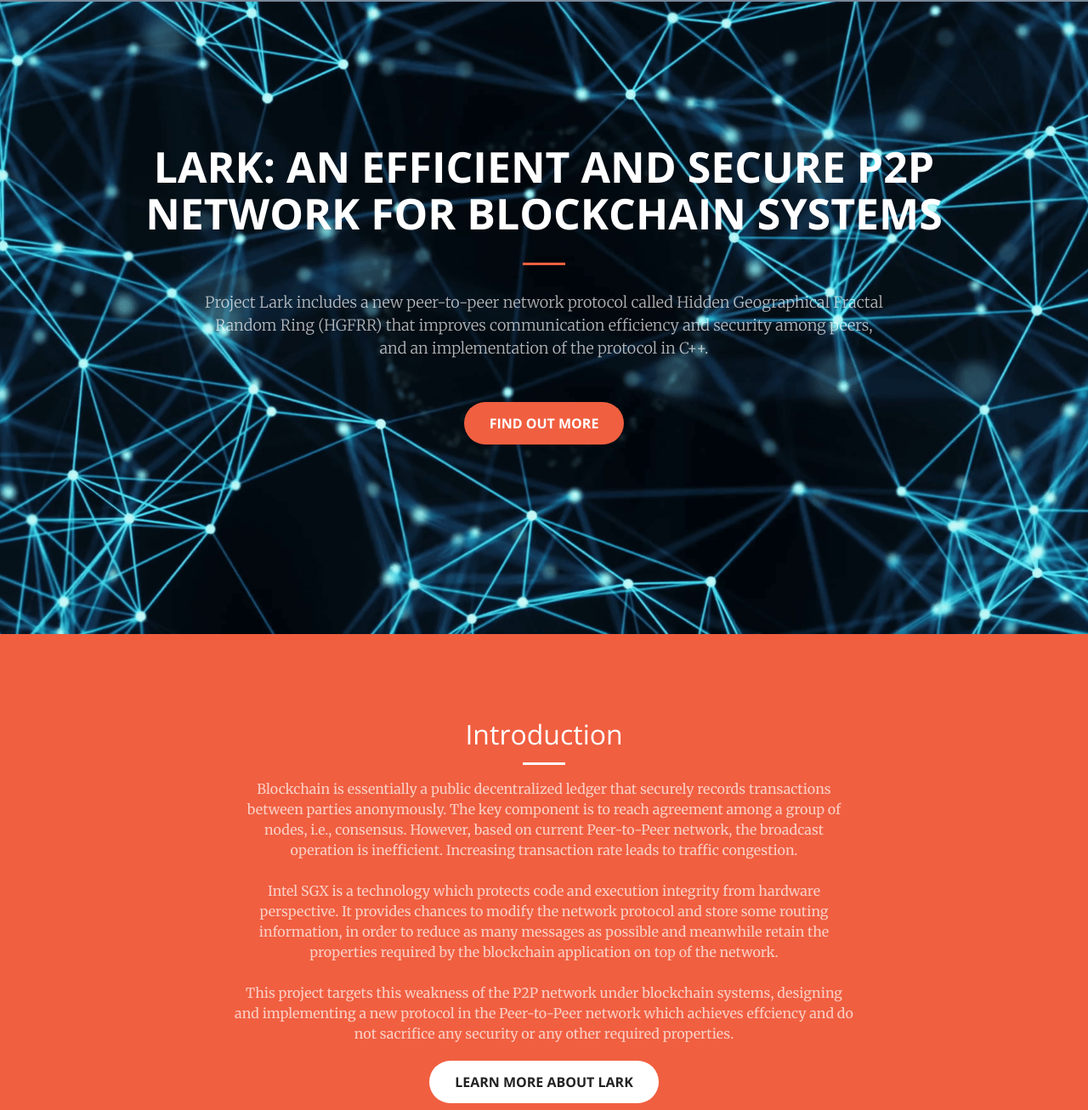
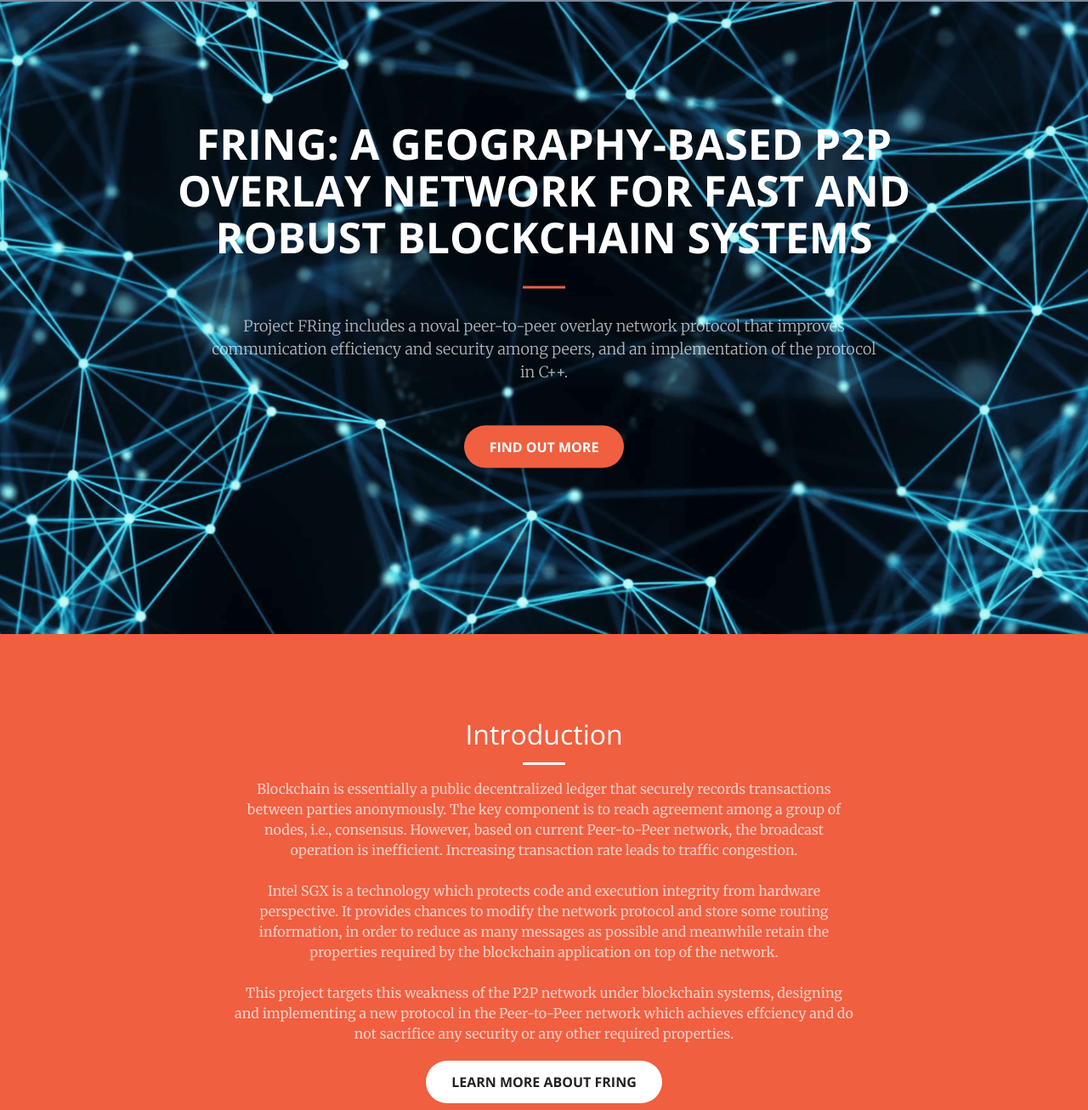
Before and after one commit to James-QiuHaoran/Final-Year-Project-Website, a plain HTML site: page index.html in a window 1280 px wide. Shown: the part 54-1360 px from the top of the page at 85% size. Drawn offline with nearby package versions, Linux system fonts and the light colour scheme.

Commit message:
update website

```diff
--- a/index.html
+++ b/index.html
@@ -8,7 +8,7 @@
     <meta name="description" content="FYP Webpage">
     <meta name="author" content="James Qiu">
 
-    <title>Lark: An Efficient and Secure P2P Network for Blockchain Systems</title>
+    <title>FRing: A Geography-based P2P Overlay Network for Fast and Robust Blockchain Systems</title>
     <!-- Geographical, Efficient, Secure P2P Network for Blockchain Systems-->
     <!-- HGFR: Hidden Geographical Fractal Ring -->
 
@@ -67,10 +67,10 @@
     <header class="masthead">
       <div class="header-content">
         <div class="header-content-inner">
-          <h1 id="homeHeading">Lark: An Efficient and Secure P2P Network for Blockchain Systems</h1>
+          <h1 id="homeHeading">FRing: A Geography-based P2P Overlay Network for Fast and Robust Blockchain Systems</h1>
           <hr>
           <p>
-            Project Lark includes a new peer-to-peer network protocol called Hidden Geographical Fractal Random Ring (HGFRR) that improves communication efficiency and security among peers, and an implementation of the protocol in C++.
+            Project FRing includes a noval peer-to-peer overlay network protocol that improves communication efficiency and security among peers, and an implementation of the protocol in C++.
           </p>
           <a class="btn btn-primary btn-xl js-scroll-trigger" href="#about">Find Out More</a>
         </div>
@@ -90,7 +90,7 @@
 
               This project targets this weakness of the P2P network under blockchain systems, designing and implementing a new protocol in the Peer-to-Peer network which achieves effciency and do not sacrifice any security or any other required properties.
             </p>
-            <a class="btn btn-default btn-xl js-scroll-trigger" href="https://github.com/James-QiuHaoran/fast-blockchain-on-SGX-facilitated-P2P-network">Learn More about Lark</a>
+            <a class="btn btn-default btn-xl js-scroll-trigger" href="https://github.com/James-QiuHaoran/hgfrr">Learn More about FRing</a>
           </div>
         </div>
       </div>
```
